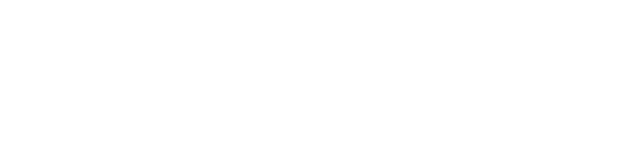
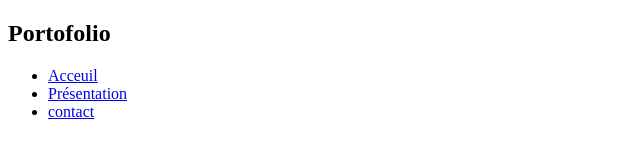
Before and after one commit to MahelBerbudeau/Contest_html_css, a plain HTML site: page index.html in a window 1280 px wide. Shown: the whole page, without its empty margins (0-640 px from the left). Drawn offline with Linux system fonts and the light colour scheme.

Commit message:
html : navbar structure

```diff
--- a/index.html
+++ b/index.html
@@ -1,10 +1,29 @@
 <!DOCTYPE html>
-<html lang="en">
-<head>
-    <meta charset="UTF-8">
-    <title>Title</title>
-</head>
-<body>
+<html lang="fr">
 
-</body>
+    <head>
+        <meta charset="UTF-8">
+        <link rel="stylesheet" href="style.css">
+        <title>Mon Portofolio</title>
+    </head>
+
+    <body>
+        <header>
+            <div class="navbar">
+                <div class="navbar-content">
+                    <div class="navbar-title">
+                        <h2>Portofolio</h2>
+                    </div>
+                    <div class="navbar-links">
+                        <ul>
+                            <li><a href="#">Acceuil</a></li>
+                            <li><a href="#">Présentation</a></li>
+                            <li><a href="#">contact</a></li>
+                        </ul>
+                    </div>
+                </div>
+            </div>
+        </header>
+
+    </body>
 </html>
```
